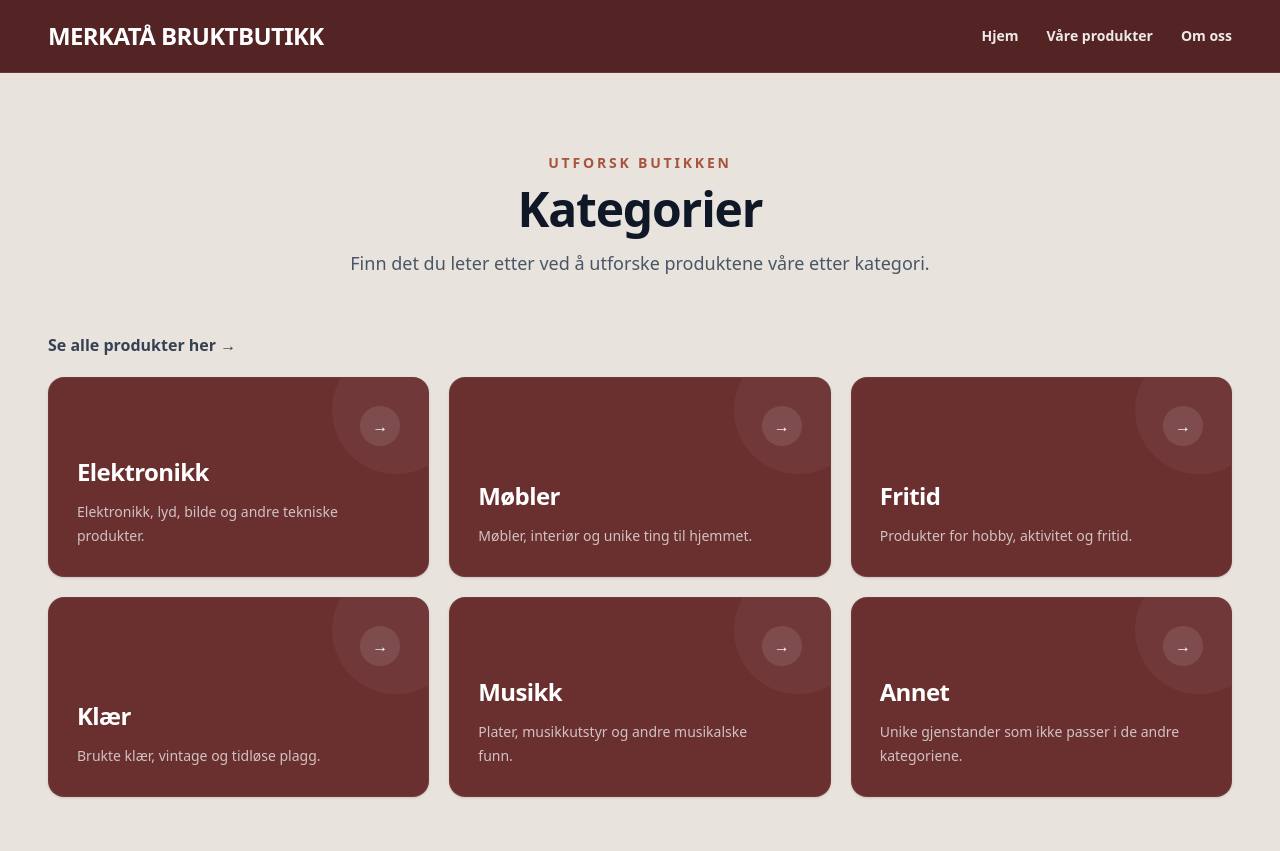
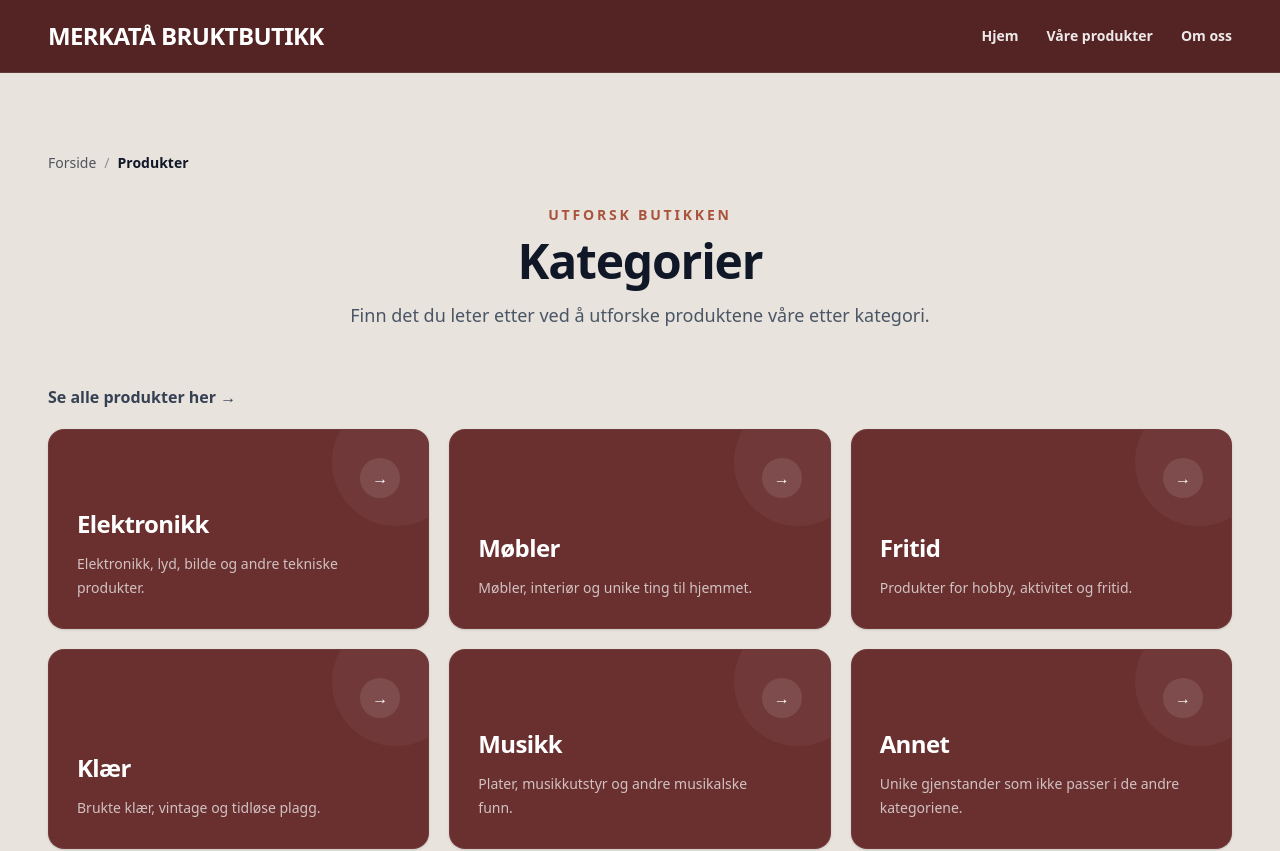
Before and after one commit to JosefBurkan/Merkata_Brukt_Butikk, a Next.js app: page /categories in a window 1280 px wide. Shown: the top 851 px of the page. Built offline with nearby package versions, Linux system fonts and the light colour scheme.

Commit message:
La til breadcrumbs på 'Om oss' og 'Våre produkter'

```diff
--- a/app/about/page.tsx
+++ b/app/about/page.tsx
@@ -4,6 +4,32 @@ export default function About() {
   return (
     <main className="flex-1 bg-main">
       <div className="mx-auto w-full max-w-6xl px-6 py-12 md:px-10 md:py-16 lg:px-12">
+
+      {/* Breadcrumbs */}
+      <nav
+          aria-label="Breadcrumb"
+          className="mb-8 flex flex-wrap items-center gap-2 text-sm"
+        >
+          <Link
+            href="/"
+            className="opacity-70 transition hover:opacity-100"
+          >
+            Forside
+          </Link>
+
+          <span className="opacity-40">
+            /
+          </span>
+
+          <p
+            href="/categories"
+            className="font-semibold"
+          >
+            Om oss
+          </p>
+
+        </nav>
+
 
         {/* =========================
             PAGE HEADER
--- a/app/categories/page.tsx
+++ b/app/categories/page.tsx
@@ -43,9 +43,36 @@ export default function Categories() {
   return (
       <main className="min-h-screen flex-1 bg-page text-gray-900">
 
-        <section className="px-5 py-14 md:px-8 md:py-20 lg:px-12">
 
-            <div className="mx-auto w-full max-w-7xl">
+          <section className="px-5 py-14 md:px-8 md:py-20 lg:px-12">
+
+
+              <div className="mx-auto w-full max-w-7xl">
+
+                {/* Breadcrumbs */}
+                <nav
+                    aria-label="Breadcrumb"
+                    className="mb-8 flex flex-wrap items-center gap-2 text-sm"
+                    >
+                    <Link
+                        href="/"
+                        className="opacity-70 transition hover:opacity-100"
+                    >
+                        Forside
+                    </Link>
+
+                    <span className="opacity-40">
+                        /
+                    </span>
+
+                    <p
+                        href="/categories"
+                        className="font-semibold"
+                    >
+                        Produkter
+                    </p>
+
+                </nav>
 
 
 
--- a/app/components/Carousel.tsx
+++ b/app/components/Carousel.tsx
@@ -131,7 +131,6 @@ export default function Carousel({
         ←
       </button>
 
-
       {/* Products */}
       <div className="grid w-full max-w-[1000px] grid-cols-1 justify-items-center gap-8 lg:grid-cols-3">
 
@@ -142,7 +141,6 @@ export default function Carousel({
         {renderProduct(nextProduct)}
 
       </div>
-
 
       {/* Next button */}
       <button
```
